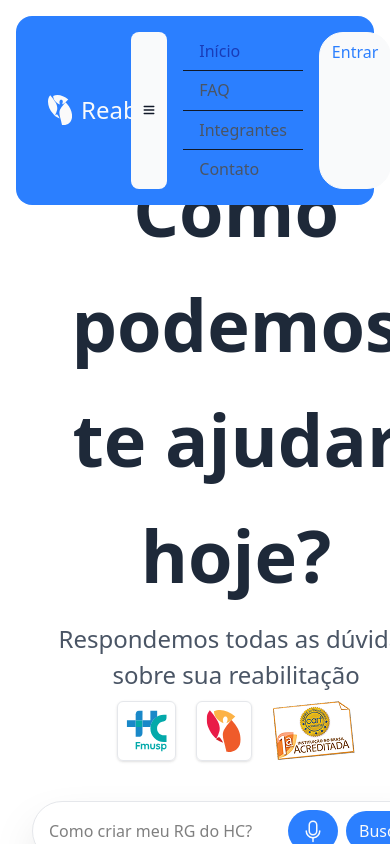
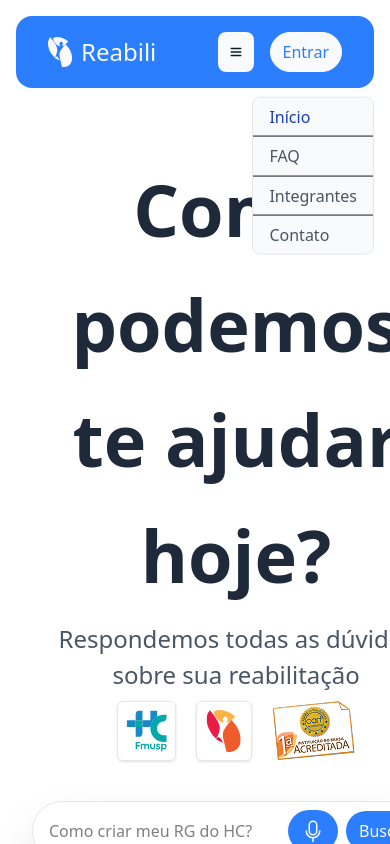
Before and after one commit to Challenge-2025-Equipe-07/hc-frontend-react, a React (Vite) app: page / in a window 390 px wide. Both pictures are taken after a click on the button 235 px from the left and 52 px from the top of the page. Shown: the top 844 px of the page. Built offline with nearby package versions, Linux system fonts and the light colour scheme.

Commit message:
fix: ajusta erro de responsividade do navbar

```diff
--- a/src/components/Navbar/NavbarItems.tsx
+++ b/src/components/Navbar/NavbarItems.tsx
@@ -34,7 +34,7 @@ const NavbarItems = () => {
 
       {isWeb || open ? (
         <ul
-          className={`right-0 bottom-0 grid text-gray-900 sm:max-lg:absolute sm:max-lg:max-w-40 sm:max-lg:translate-y-[calc(100%+8px)] sm:max-lg:overflow-hidden sm:max-lg:rounded-lg sm:max-lg:border-1 sm:max-lg:border-gray-200 sm:max-lg:bg-gray-50 lg:flex lg:items-center lg:justify-between lg:gap-4 lg:p-0 lg:text-inherit`}
+          className={`right-0 bottom-0 grid text-gray-900 max-lg:absolute max-lg:max-w-40 max-lg:translate-y-[calc(100%+8px)] max-lg:overflow-hidden max-lg:rounded-lg max-lg:border-1 max-lg:border-gray-200 max-lg:bg-gray-50 lg:flex lg:items-center lg:justify-between lg:gap-4 lg:p-0 lg:text-inherit`}
           id="menuList"
           aria-labelledby="menuButton"
         >
```
